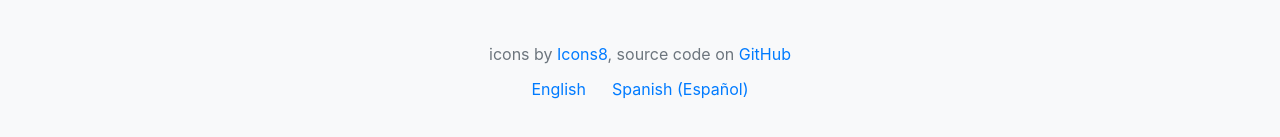
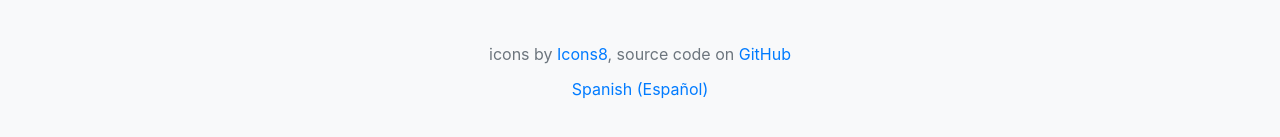
Before and after one commit to ian-hamlin/unit-converter, a React (Create React App) app: page / in a window 1280 px wide. Shown: the part 774-911 px from the top of the page. Built offline with nearby package versions, Linux system fonts and the light colour scheme.

Commit message:
only how one language switch

```diff
--- a/src/components/App/App.tsx
+++ b/src/components/App/App.tsx
@@ -46,8 +46,10 @@ const App = () => {
       <footer className="pt-5 text-muted text-center text-small">
         <p className="mb-1">icons by <a target="_blank" rel="noopener noreferrer" href="https://icons8.com">Icons8</a>, source code on <a target="_blank" rel="noopener noreferrer" href="https://github.com/ian-hamlin/unit-converter">GitHub</a></p>
         <p>
-          <Button onClick={() => changeLanguage("en")}variant="link">{t("Lang_English")}</Button>
-          <Button onClick={() => changeLanguage("es")} variant="link">{t("Lang_Spanish")}</Button>
+          {i18n.language === "es" ?
+            <Button onClick={() => changeLanguage("en")}variant="link">{t("Lang_English")}</Button>
+            :  <Button onClick={() => changeLanguage("es")} variant="link">{t("Lang_Spanish")}</Button>
+        }
         </p>
       </footer>
     </Container>
```
